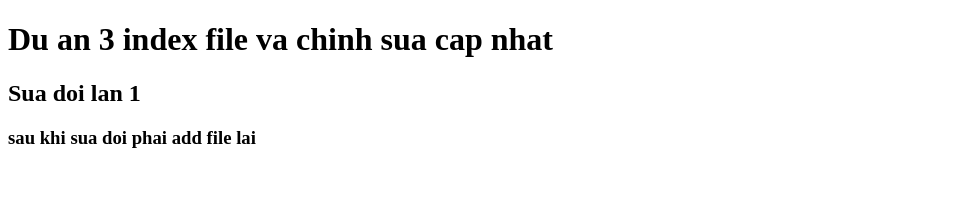
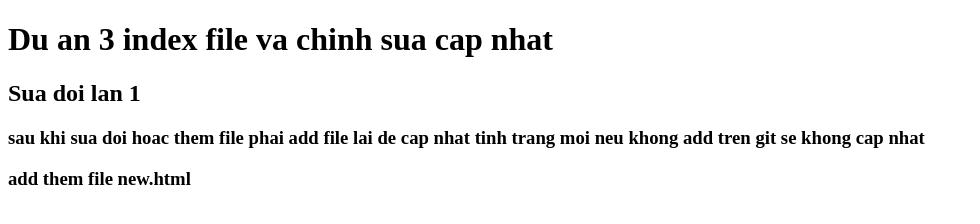
Before and after one commit to lamchiky/duan3, a plain HTML site: page index.html in a window 1280 px wide. Shown: the whole page, without its empty margins (0-980 px from the left). Drawn offline with Linux system fonts and the light colour scheme.

Commit message:
sua doi lan2

```diff
--- a/index.html
+++ b/index.html
@@ -8,6 +8,10 @@
   <body>
     <h1>Du an 3 index file va chinh sua cap nhat</h1>
     <h2>Sua doi lan 1</h2>
-    <h3>sau khi sua doi phai add file lai</h3>
+    <h3>
+      sau khi sua doi hoac them file phai add file lai de cap nhat tinh trang
+      moi neu khong add tren git se khong cap nhat
+    </h3>
+    <h3>add them file new.html</h3>
   </body>
 </html>
```
Also changed, not shown: new.html (added, +11 -0 lines).
